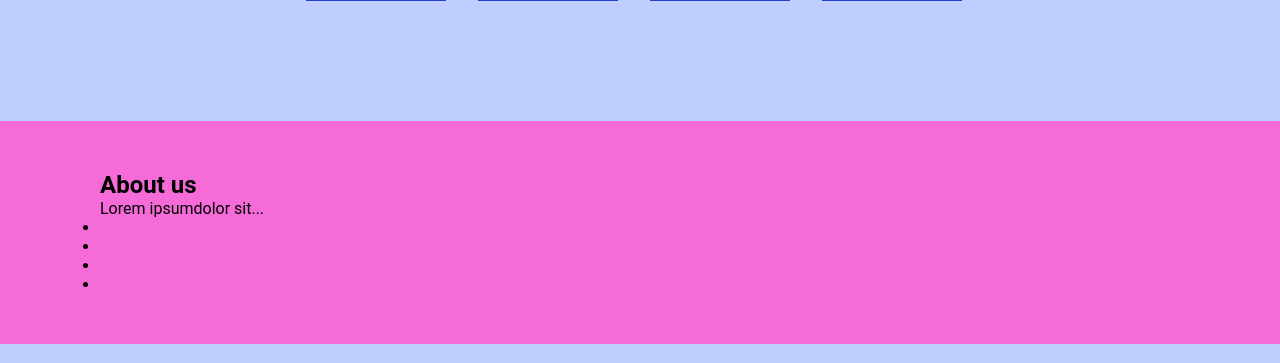
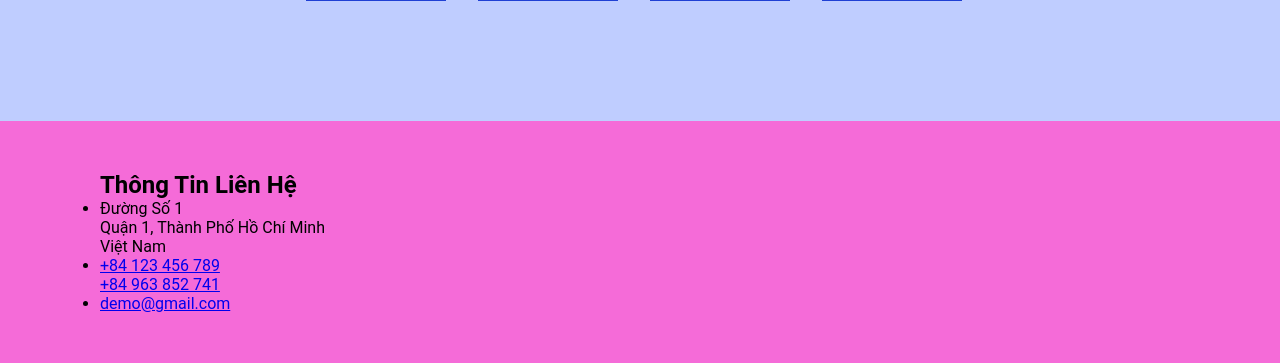
Before and after one commit to dtkhoa179/web1709, a PHP site: page / in a window 1280 px wide; the page is wider, and only the part inside the window is pictured. Shown: the part 923-1286 px from the top of that part. Run offline with PHP 8.4, Linux system fonts and the light colour scheme; data comes from the database, SQL or seed files in the repository; data that the repository does not hold is empty.

Commit message:
Update index.php

```diff
--- a/index.php
+++ b/index.php
@@ -138,13 +138,24 @@ mysqli_close($con);
 </div>
 <footer>
      <div class="about">
-             <h2>About us</h2>
-             <p>Lorem ipsumdolor sit...</p>
-             <ul class="social-icon">
-                 <li><a href=""><i class="fa fa-facebook"></i></a></li>
-                 <li><a href=""><i class="fa fa-twitter"></i></a></li>
-                 <li><a href=""><i class="fa fa-instagram"></i></a></li>
-                 <li><a href=""><i class="fa fa-youtube"></i></a></li>
+             <h2>Thông Tin Liên Hệ</h2>
+             <ul class="info">
+                 <li>
+                     <span><i class="fa fa-map-marker"></i></span>
+                     <span>Đường Số 1<br />
+                         Quận 1, Thành Phố Hồ Chí Minh<br />
+                         Việt Nam</span>
+                 </li>
+                 <li>
+                     <span><i class="fa fa-phone"></i></span>
+                     <p><a href="#">+84 123 456 789</a>
+                         <br />
+                         <a href="#">+84 963 852 741</a></p>
+                 </li>
+                 <li>
+                     <span><i class="fa fa-envelope"></i></span>
+                     <p><a href="#">demo@gmail.com</a></p>
+                </li>
              </ul>
          </div>
 </footer>
```
